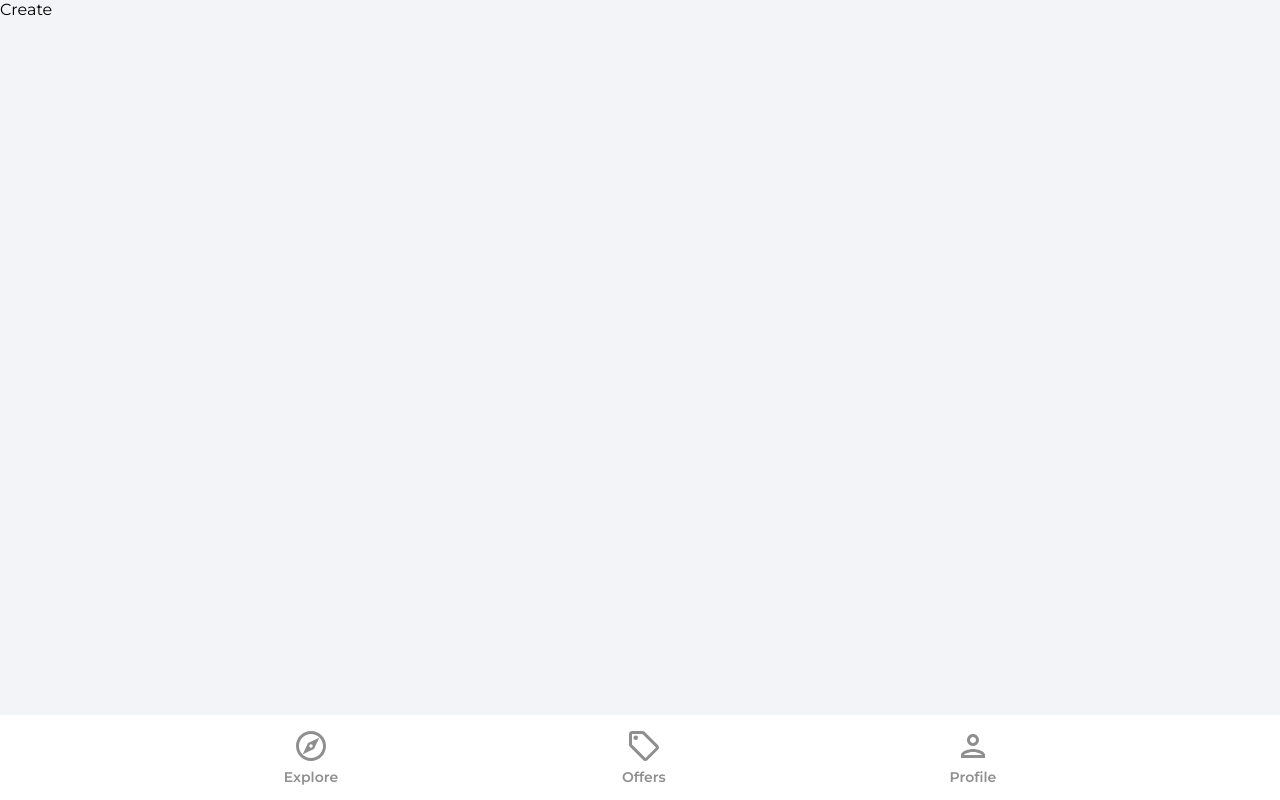
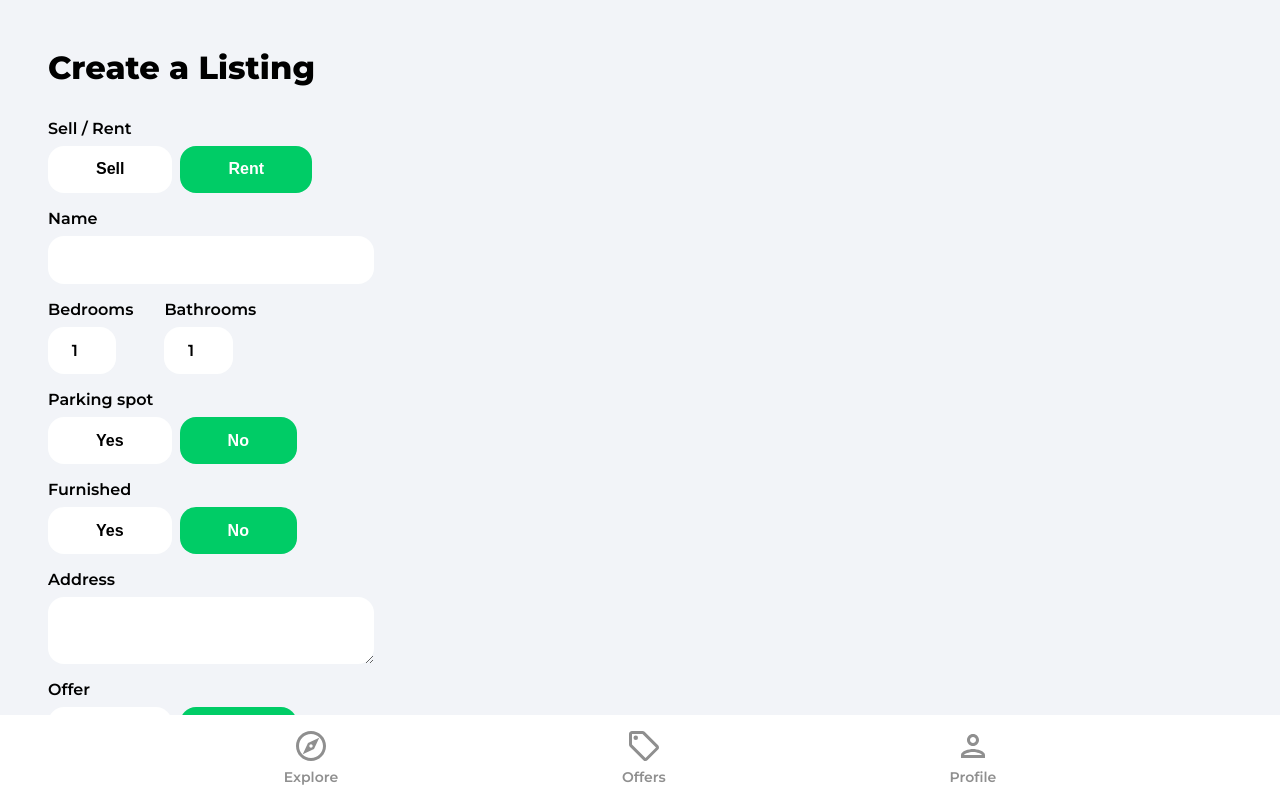
Before and after one commit to eaknott/house-marketplace-app, a React (Create React App) app: page /create-listing in a window 1280 px wide. Shown: the top 800 px of the page. Built offline with nearby package versions, Linux system fonts and the light colour scheme; no server answers; sample sign-in values are in the browser's storage.

Commit message:
Set up form to create a listing

```diff
--- a/src/pages/CreateListing.jsx
+++ b/src/pages/CreateListing.jsx
@@ -22,6 +22,8 @@
         longitude: 0
     })
 
+    const { type, name, bedrooms, bathrooms, parking, furnished, address, offer, regularPrice, discountedPrice, images, latitude, longitude } = formData
+
     const auth = getAuth()
     const navigate = useNavigate()
     const isMounted = useRef(true)
@@ -43,13 +45,272 @@
     // eslint-disable-next-line react-hooks/exhaustive-deps
     },[])
 
+    const onSubmit = (e) => {
+        e.preventDefault()
+        console.log(formData)
+    }
+
+    const onMutate = (e) => {
+        let boolean = null
+
+        if (e.target.value === 'true') {
+            boolean = true
+        }
+
+        if (e.target.value === 'false') {
+            boolean = false
+        }
+
+        // Files
+        if (e.target.files) {
+            setFormData((prev) => ({
+                ...prev,
+                images: e.target.files
+            }))
+        }
+
+        // Text/Booleans/Numbers
+        if (!e.target.files) {
+            setFormData((prev) => ({
+                ...prev,
+                [e.target.id]: boolean ?? e.target.value
+            }))
+        }
+    }
+
     if (loading) {
         return <Spinner />
     }
 
   return (
-    <div>
-      Create
+    <div className="profile">
+      <header>
+        <p className="pageHeader">Create a Listing</p>
+      </header>
+
+      <main>
+        <form onSubmit={onSubmit}>
+            <label className="formLabel">Sell / Rent</label>
+            <div className="formButtons">
+                <button
+                    type="button"
+                    className={type === 'sale' ? "formButtonActive" : "formButton"}
+                    id="type"
+                    value="sale"
+                    onClick={onMutate}
+                >
+                    Sell
+                </button>
+                <button
+                    type="button"
+                    className={type === 'rent' ? "formButtonActive" : "formButton"}
+                    id="type"
+                    value="rent"
+                    onClick={onMutate}
+                >
+                    Rent
+                </button>
+            </div>
+
+            <label className="formLabel">Name</label>
+            <input
+                type="text"
+                id="name"
+                value={name}
+                onChange={onMutate}
+                className="formInputName"
+                maxLength="32"
+                minLength="10"
+                required
+            />
+
+            <div className="formRooms flex">
+                <div>
+                    <label className="formLabel">Bedrooms</label>
+                    <input
+                        type="number"
+                        value={bedrooms}
+                        id="bedrooms"
+                        className="formInputSmall"
+                        onChange={onMutate}
+                        min="1"
+                        max="50"
+                        required
+                    />
+                </div>
+                <div>
+                    <label className="formLabel">Bathrooms</label>
+                    <input
+                        type="number"
+                        value={bathrooms}
+                        id="bathrooms"
+                        className="formInputSmall"
+                        onChange={onMutate}
+                        min="1"
+                        max="50"
+                        required
+                    />
+                </div>
+            </div>
+
+            <label className="formLabel">Parking spot</label>
+            <div className="formButtons">
+                <button
+                    className={parking ? 'formButtonActive' : 'formButton'}
+                    type="button"
+                    id="parking"
+                    value={true}
+                    onClick={onMutate}
+                    min="1"
+                    max="50"
+                >
+                    Yes
+                </button>
+                <button
+                    className={!parking && parking  !== null ? 'formButtonActive' : 'formButton'}
+                    type="button"
+                    id="parking"
+                    value={false}
+                    onClick={onMutate}
+                >
+                    No
+                </button>
+            </div>
+
+            <label className="formLabel">Furnished</label>
+            <div className="formButtons">
+                <button
+                    className={furnished ? 'formButtonActive' : 'formButton'}
+                    type="button"
+                    id="furnished"
+                    value={true}
+                    onClick={onMutate}
+                    min="1"
+                    max="50"
+                >
+                    Yes
+                </button>
+                <button
+                    className={!furnished && furnished  !== null ? 'formButtonActive' : 'formButton'}
+                    type="button"
+                    id="furnished"
+                    value={false}
+                    onClick={onMutate}
+                >
+                    No
+                </button>
+            </div>
+
+            <label className="formLabel">Address</label>
+            <textarea
+                id="address"
+                type="text"
+                value={address}
+                className="formInputAddress"
+                onChange={onMutate}
+                required
+            />
+
+            {!geolocationEnabled && (
+                <div className="formLatLng flex">
+                    <div>
+                        <label className="formLabel">Latitude</label>
+                        <input
+                            type="number"
+                            value={latitude}
+                            id="latitude"
+                            className="formInputSmall"
+                            onChange={onMutate}
+                            required
+                        />
+                    </div>
+                    <div>
+                        <label className="formLabel">Longitude</label>
+                        <input
+                            type="number"
+                            value={longitude}
+                            id="longitude"
+                            className="formInputSmall"
+                            onChange={onMutate}
+                            required
+                        />
+                    </div>
+                </div>
+            )}
+
+            <label className="formLabel">Offer</label>
+            <div className="formButtons">
+                <button
+                    type="button"
+                    className={offer ? "formButtonActive" : "formButton"}
+                    id="offer"
+                    value={true}
+                    onClick={onMutate}
+                >
+                    Yes
+                </button>
+                <button
+                    type="button"
+                    className={!offer && offer !== null ? "formButtonActive" : "formButton"}
+                    id="offer"
+                    value={false}
+                    onClick={onMutate}
+                >
+                    No
+                </button>
+            </div>
+
+            <label className="formLabel">Regular Price</label>
+            <div className="formPriceDiv">
+                <input
+                    type="number"
+                    id="regularPrice"
+                    value={regularPrice}
+                    className="formInputSmall"
+                    onChange={onMutate}
+                    min="50"
+                    max="750000000"
+                    required
+                />
+                {type  === 'rent' && <p className="formPriceText">$ / month</p> }
+            </div>
+
+            {offer && (
+                <>
+                    <label className="formLabel">Discounted Price</label>
+                    <div className="formPriceDiv">
+                        <input
+                            type="number"
+                            id="discountedPrice"
+                            value={discountedPrice}
+                            onChange={onMutate}
+                            className="formInputSmall"
+                            min="50"
+                            max="750000000"
+                            required={offer}
+                        />
+                        {type  === 'rent' && <p className="formPriceText">$ / month</p> }
+                    </div>
+                </>
+            )}
+
+            <label className="formLabel">Images</label>
+            <p className="imagesInfo">The first image will be the cover (max 6).</p>
+            <input
+                type="file"
+                id="images"
+                onChange={onMutate}
+                className="formInputFile"
+                max="6"
+                accept=".jpg,.png,.jpeg"
+                multiple
+                required
+            />
+            <button type="submit" className="primaryButton createListingButton">
+                Create Listing
+            </button>
+        </form>
+      </main>
     </div>
   )
 }
```
